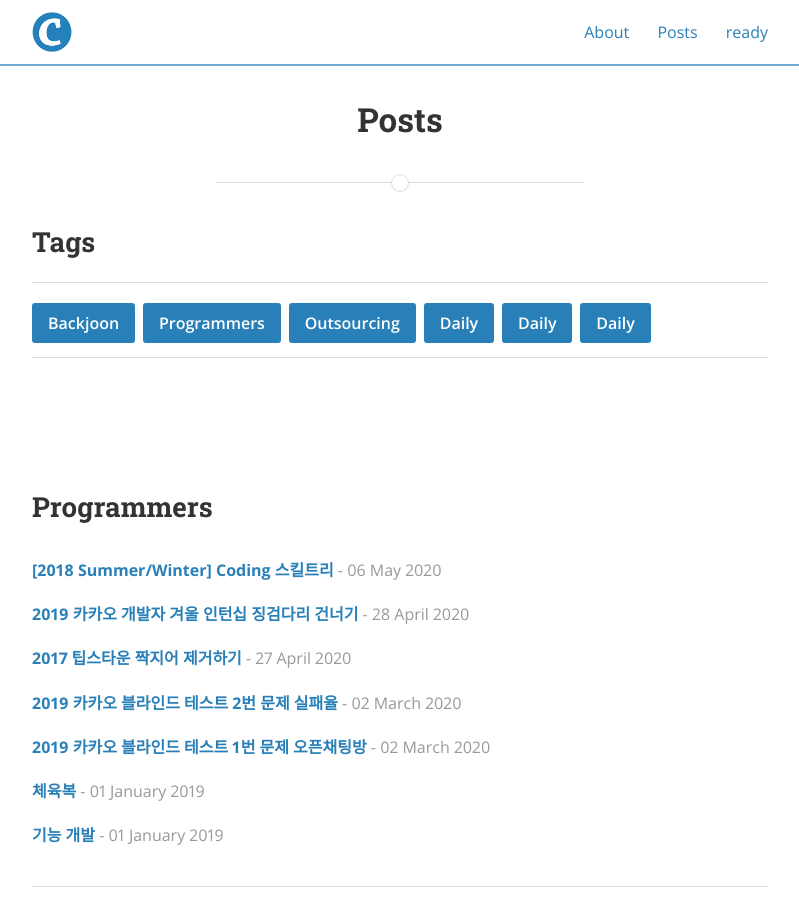
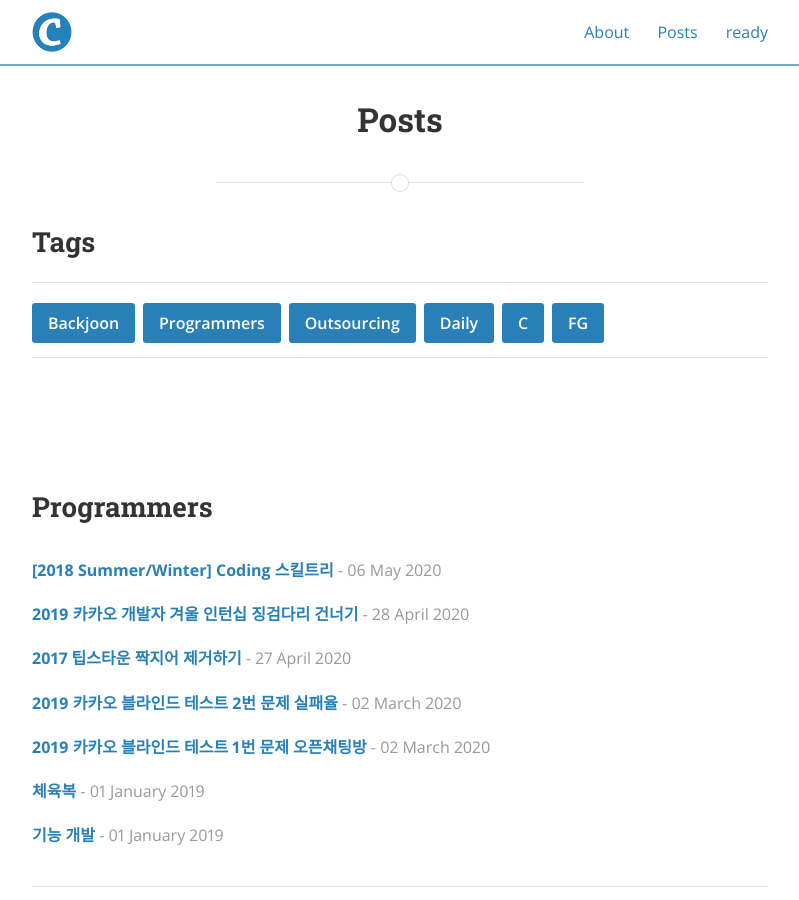
Before and after one commit to dongyeon94/DYblog, a Jekyll site: the page built from posts.md, in a window 1280 px wide and 900 px high. Shown: the whole window, without its empty margins (240-1039 px from the left). Built offline with Jekyll 4.4.1, drawn with Linux system fonts in a browser that asks for light colours; nearby versions of some CDN libraries.

Commit message:
category button update

```diff
--- a/posts.md
+++ b/posts.md
@@ -15,8 +15,8 @@ main_nav: true
         <button class="programmers" onclick="indexMove('programmers')"> Programmers</button>
         <button class="Outsourcing" onclick="indexMove('Outsourcing')"> Outsourcing</button>
         <button class="Daily" onclick="indexMove('Daily')"> Daily</button>
-        <button class="Daily" onclick="indexMove('C')"> Daily</button>
-        <button class="Daily" onclick="indexMove('FG')"> Daily</button>
+        <button class="Daily" onclick="indexMove('C')"> C</button>
+        <button class="Daily" onclick="indexMove('FG')"> FG</button>
         <div style="height: 10px;"></div>
     </div>
 
```
